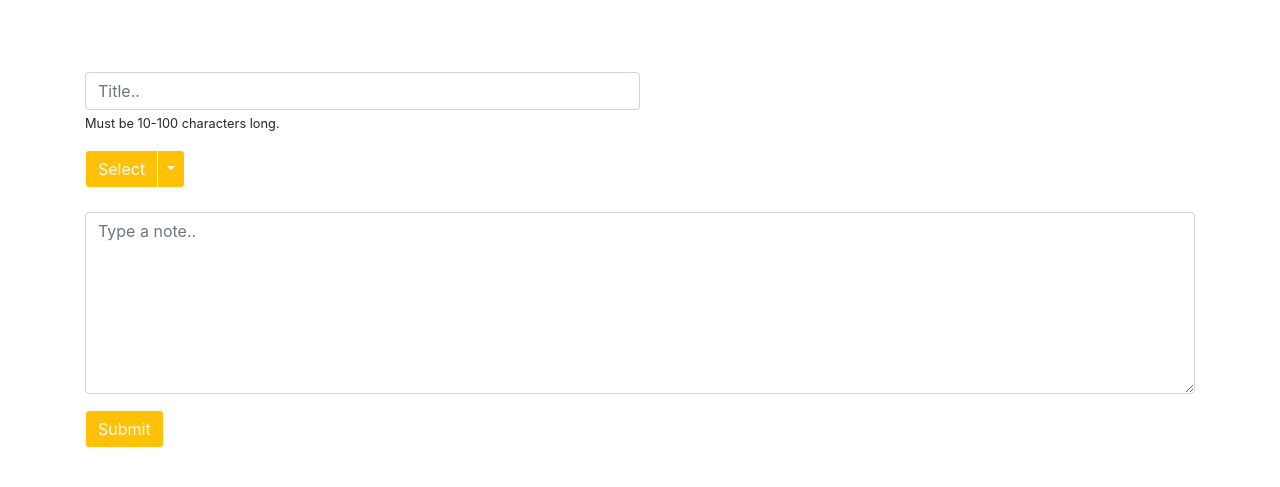
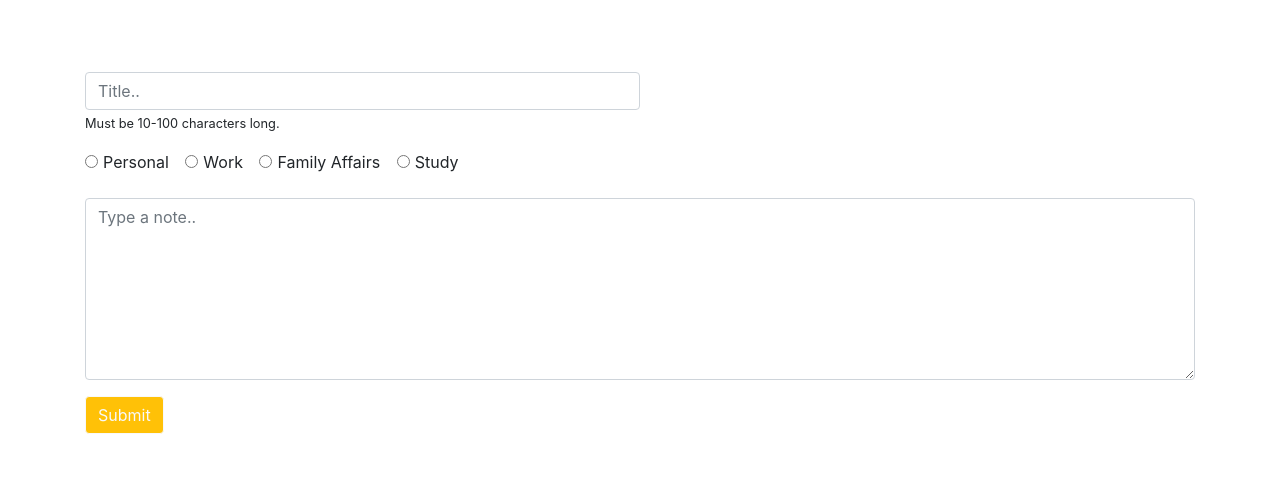
Before and after one commit to aybruhm/Note-Book, a Django app: page /new-note/ in a window 1280 px wide. Shown: the part 64-551 px from the top of the page. Run offline with Django 3.2, Linux system fonts and the light colour scheme; some libraries are stand-ins or nearby versions.

Commit message:
Modified new.html

```diff
--- a/note/models.py
+++ b/note/models.py
@@ -5,7 +5,7 @@ from django.utils import timezone
 class Note(models.Model):
     title     = models.CharField(max_length=100)
     content   = models.TextField(max_length=600)
-    category  = models.CharField(max_length=20, verbose_name="list of categories")
+    category  = models.CharField(max_length=20)
     timestamp = models.DateTimeField(default=timezone.now)
 
     def __str__(self):
--- a/templates/note/new.html
+++ b/templates/note/new.html
@@ -10,21 +10,25 @@
             <small id="passwordHelpInline">Must be 10-100 characters long.</small>
         </fieldset>
 
-        <div class="btn-group">
-            <button type="button" class="btn btn-outline-light bg-warning">Select</button>
-            <button type="button" class="btn btn-outline-light bg-warning dropdown-toggle dropdown-toggle-split"
-                    data-toggle="dropdown" aria-haspopup="true" aria-expanded="false">
-                <span class="sr-only">Categories</span>
-            </button>
-            <div class="dropdown-menu">
-                <a href="" class="dropdown-item">Personal</a>
-                <a href="" class="dropdown-item">Work</a>
-                <a href="" class="dropdown-item">Study</a>
-                <a href="" class="dropdown-item">Family Affairs</a>
-                <!-- <div class="dropdown-divider">
-                    <a href="" class="dropdown-item">Separated link</a>
-                </div> -->
-            </div>
+        <div class="form-check-inline">
+            <label class="form-check-label">
+            <input type="radio" class="form-check-input" name="optradio">Personal
+            </label>
+        </div>
+        <div class="form-check-inline">
+            <label class="form-check-label">
+            <input type="radio" class="form-check-input" name="optradio">Work
+            </label>
+        </div>
+        <div class="form-check-inline">
+            <label class="form-check-label">
+            <input type="radio" class="form-check-input" name="optradio">Family Affairs
+            </label>
+        </div>
+        <div class="form-check-inline">
+            <label class="form-check-label">
+            <input type="radio" class="form-check-input" name="optradio">Study
+            </label>
         </div>
         <br><br>
 
```
Also changed, not shown: db.sqlite3, note/migrations/0003_auto_20200618_0943.py (added).
